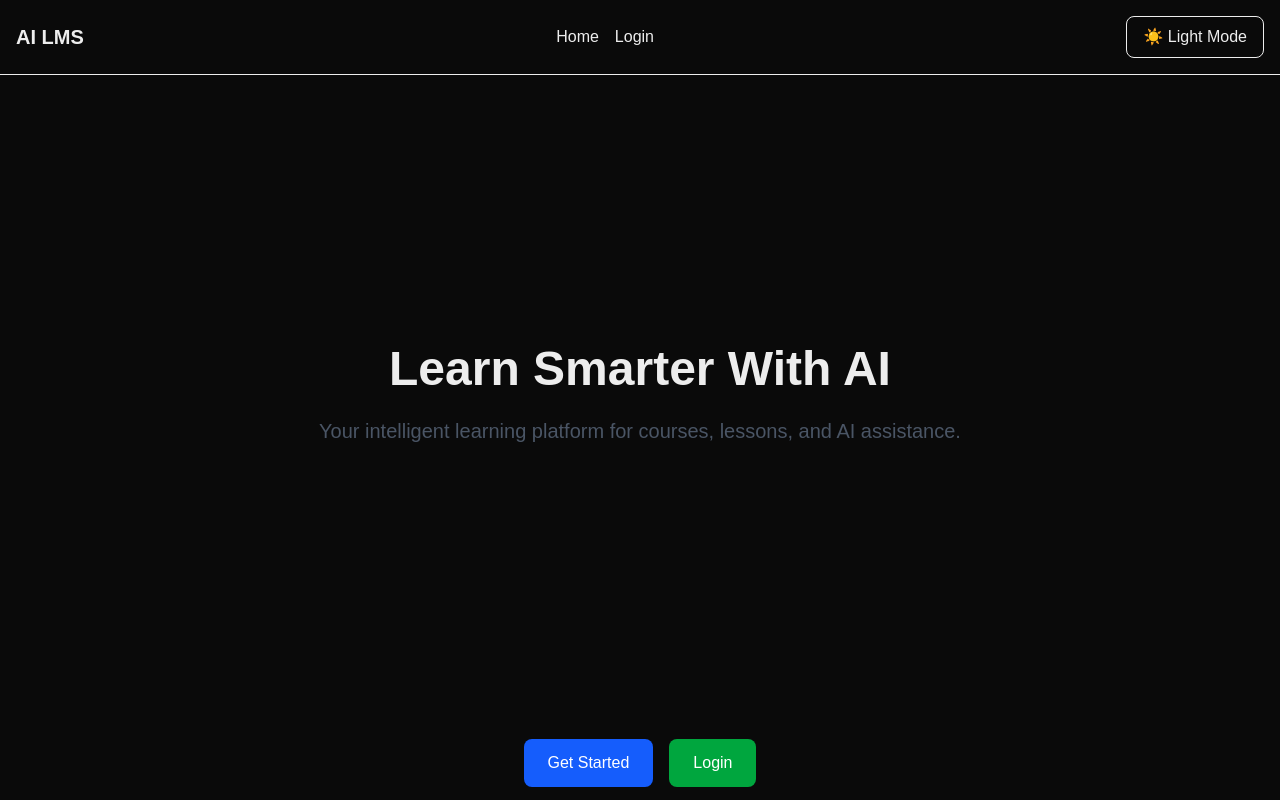
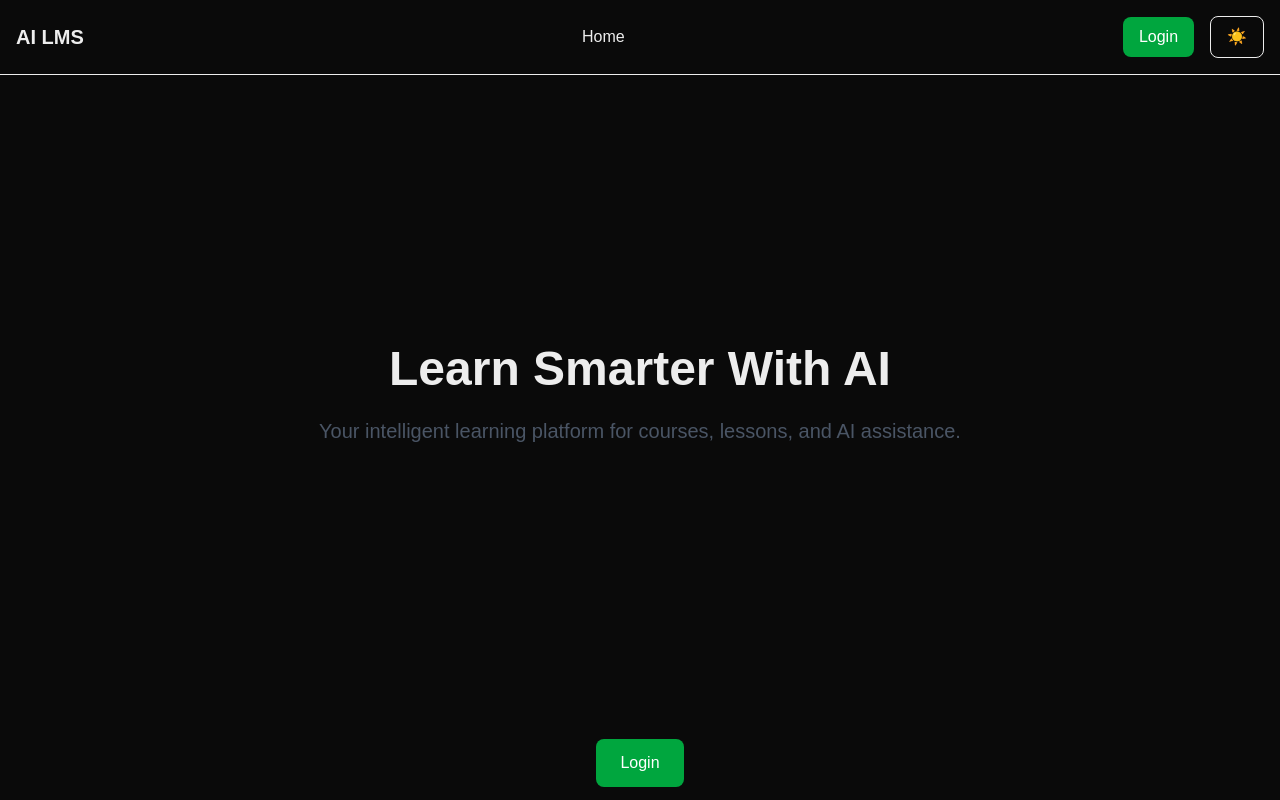
Before and after one commit to Ameen777pt/ai-lms, a Next.js app: page / in a window 1280 px wide. Shown: the top 800 px of the page. Built offline with nearby package versions, Linux system fonts and the light colour scheme.

Commit message:
Improve navbar layout and homepage actions

```diff
--- a/src/app/page.tsx
+++ b/src/app/page.tsx
@@ -48,21 +48,12 @@ useEffect(() => {
       </Link>
     </>
   ) : (
-    <>
-      <Link
-        href="/courses"
-        className="px-6 py-3 bg-blue-600 text-white rounded-lg hover:bg-blue-700 transition"
-      >
-        Get Started
-      </Link>
-
     <Link
   href="/login"
   className="px-6 py-3 bg-green-600 text-white rounded-lg hover:bg-green-700 transition"
 >
   Login
 </Link>
-    </>
   )}
 </div>
 
--- a/src/components/Navbar.tsx
+++ b/src/components/Navbar.tsx
@@ -1,7 +1,7 @@
 "use client";
 import Link from "next/link";
 import { useEffect, useState } from "react";
-import { useRouter } from "next/navigation";
+import { usePathname, useRouter } from "next/navigation";
 import ThemeToggle from "./ThemeToggle";
 type NavbarProps = {
   title: string;
@@ -11,6 +11,7 @@ export default function Navbar({
   title,
 }: NavbarProps) {
   const router = useRouter();
+  const pathname = usePathname();
   const [isLoggedIn, setIsLoggedIn] = useState(false);
 
 useEffect(() => {
@@ -20,7 +21,7 @@ useEffect(() => {
   setIsLoggedIn(
     loggedIn === "true"
   );
-}, []);
+}, [pathname]);
 const handleLogout = () => {
   localStorage.removeItem("isLoggedIn");
   localStorage.removeItem("userEmail");
@@ -37,25 +38,32 @@ const handleLogout = () => {
 <div className="flex flex-wrap justify-center gap-4">
   <Link href="/">Home</Link>
 
-  {isLoggedIn ? (
+  {isLoggedIn && (
     <>
       <Link href="/courses">Courses</Link>
       <Link href="/dashboard">Dashboard</Link>
       <Link href="/profile">Profile</Link>
-
-      <button
-        onClick={handleLogout}
-        className="text-red-600 hover:underline"
-      >
-        Logout
-      </button>
     </>
-  ) : (
-    <Link href="/login">Login</Link>
   )}
 </div>
 
-      <div className="flex items-center">
+      <div className="flex items-center gap-4">
+  {isLoggedIn ? (
+    <button
+      onClick={handleLogout}
+      className="px-4 py-2 bg-red-600 text-white rounded-lg hover:bg-red-700 transition"
+    >
+      Logout
+    </button>
+  ) : (
+    <Link
+      href="/login"
+      className="px-4 py-2 bg-green-600 text-white rounded-lg hover:bg-green-700 transition"
+    >
+      Login
+    </Link>
+  )}
+
   <ThemeToggle />
 </div>
     </nav>
--- a/src/components/ThemeToggle.tsx
+++ b/src/components/ThemeToggle.tsx
@@ -44,8 +44,8 @@ export default function ThemeToggle() {
       className="border px-4 py-2 rounded-lg"
     >
       {theme === "dark"
-        ? "☀️ Light Mode"
-        : "🌙 Dark Mode"}
+        ? "☀️"
+        : "🌙"}
     </button>
   );
 }
```
Lines whose indentation alone changed are shown as unchanged.
